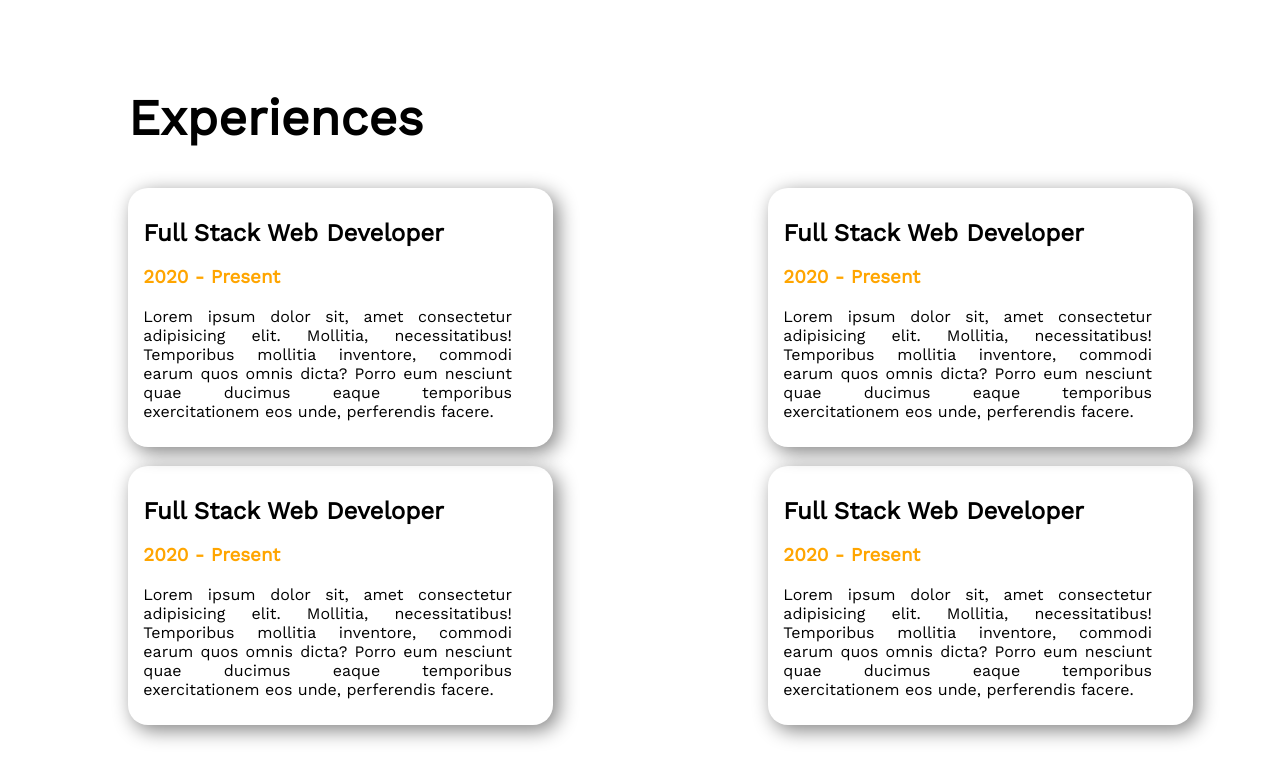
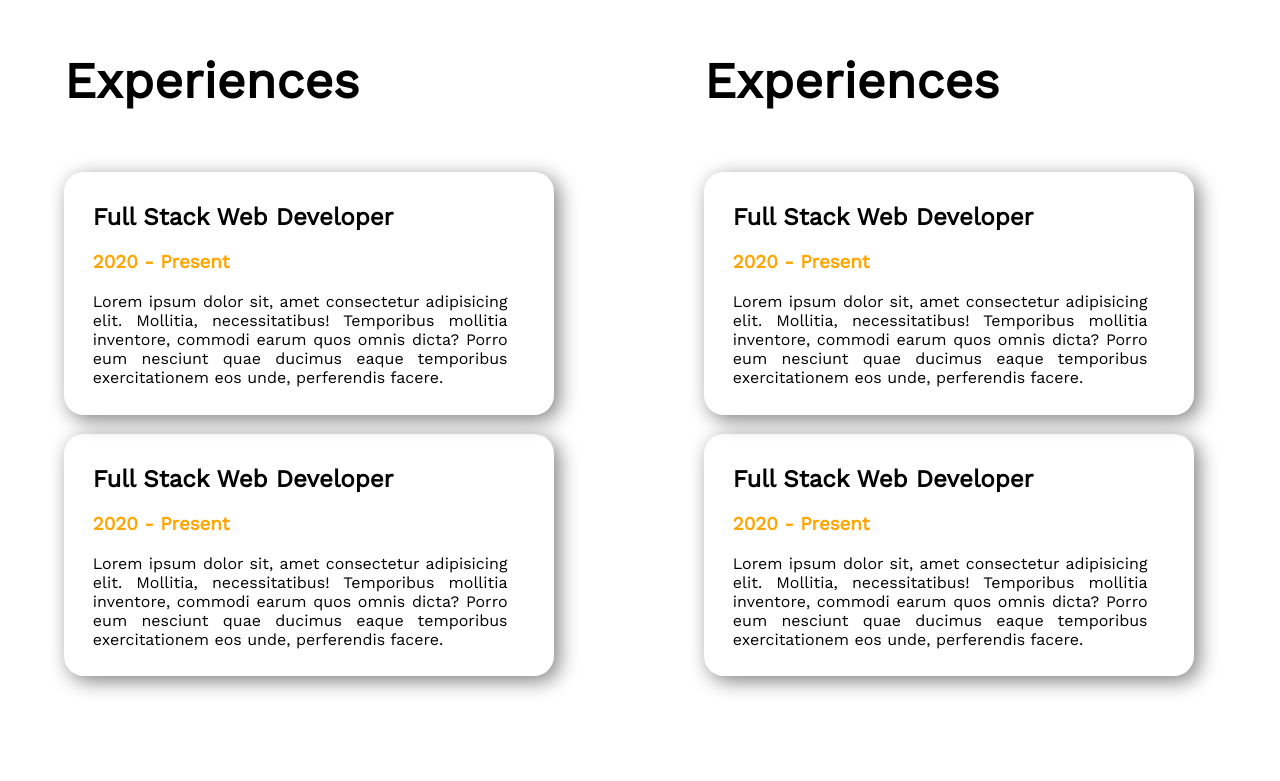
Before and after one commit to rezwanrafidahmad/developer-portfolio, a plain HTML site: page index.html in a window 1280 px wide. Shown: the part 1311-2092 px from the top of the page. Drawn offline with nearby package versions, Linux system fonts and the light colour scheme.

Commit message:
minor changes

```diff
--- a/index.html
+++ b/index.html
@@ -54,8 +54,13 @@
     </section>
 
     <section class="experience-area">
-        <div class="half-width">
-            <h1>Experiences</h1>
+        <div class="experience-flexible-container">
+            <div class="half-width">
+                <h1>Experiences</h1>
+            </div>
+            <div class="half-width">
+                <h1>Experiences</h1>
+            </div>
         </div>
         <div class="flexible-container">
             <div class="half-width">
@@ -83,6 +88,7 @@
                             exercitationem eos unde, perferendis facere.</p>
                 </div>
             </div>
+
             <!-- Education -->
             <div class="half-width">
                 <div class="experience-item">
--- a/style.css
+++ b/style.css
@@ -16,9 +16,14 @@ h1 {
     margin-bottom: 250px;
 }
 
+.experience-flexible-container {
+    display: flex;
+    margin-bottom: 20px;
+}
+
 .half-width {
     width: 50%;
-    padding-left: 10%;
+    padding-left: 5%;
 }
 
 .half-width img {
@@ -29,7 +34,7 @@ h1 {
     width: 80%;
     padding-top: 2%;
     padding-bottom: 2%;
-    padding-left: 3%;
+    padding-left: 5%;
     box-shadow: 5px 5px 20px grey;
     border-radius: 20px;
 }
```
